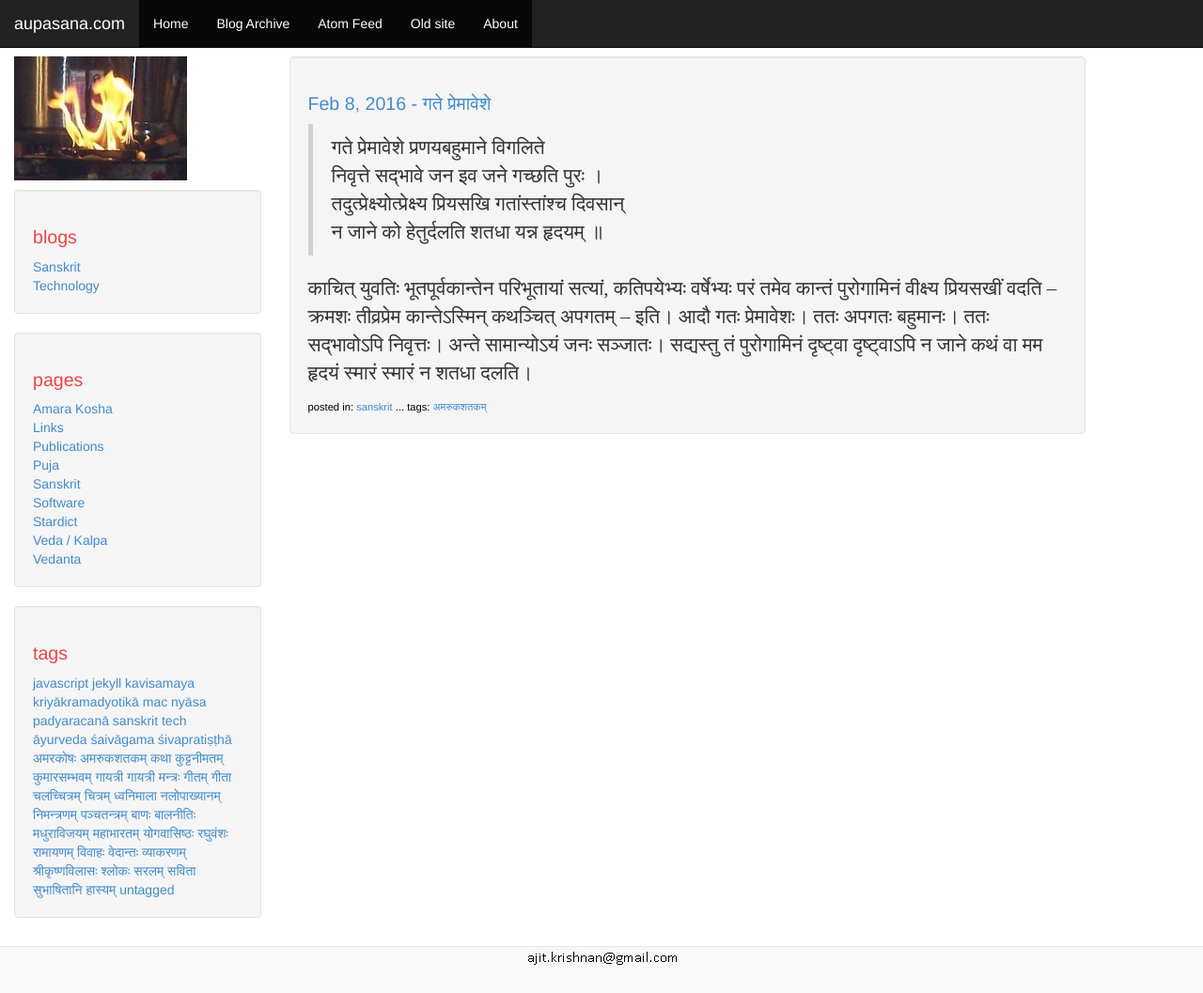
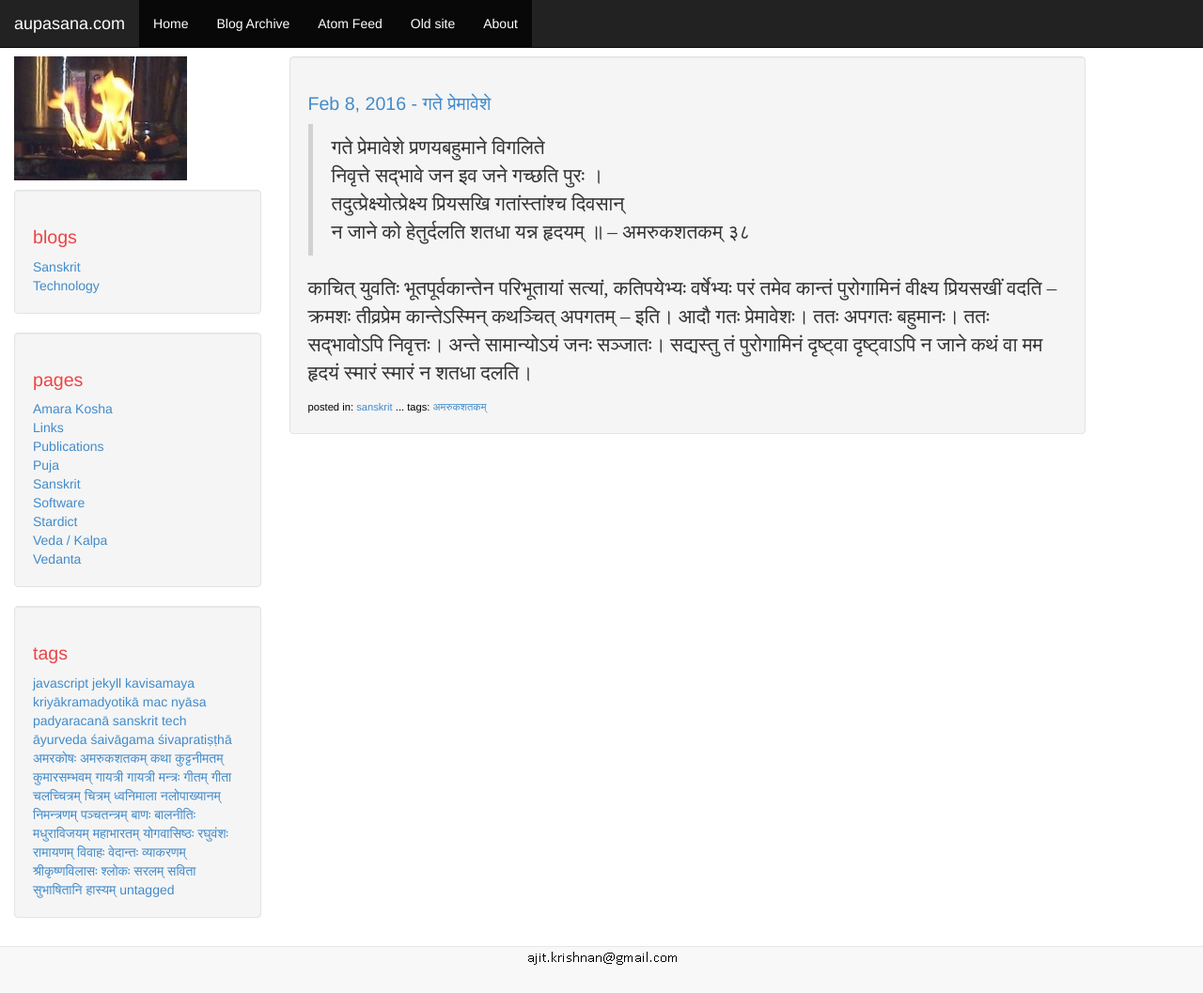
Before and after one commit to aupasana/aupasana.github.io, a Jekyll site: the page built from _posts/2016-02-08-gate-premaveshe.md, in a window 1280 px wide and 1057 px high. Shown: the whole window at 94% size. Built offline with Jekyll 4.4.1, drawn with Linux system fonts in a browser that asks for light colours; comment, search, counter and statistics services are not loaded.

Commit message:
Update post content

```diff
--- a/_posts/2016-02-08-gate-premaveshe.md
+++ b/_posts/2016-02-08-gate-premaveshe.md
@@ -12,6 +12,7 @@ tags:
 > निवृत्ते सद्भावे जन इव जने गच्छति पुरः ।
 > तदुत्प्रेक्ष्योत्प्रेक्ष्य प्रियसखि गतांस्तांश्च दिवसान्
 > न जाने को हेतुर्दलति शतधा यन्न हृदयम् ॥
+> -- अमरुकशतकम् ३८
 
 काचित् युवतिः भूतपूर्वकान्तेन परिभूतायां सत्यां, कतिपयेभ्यः वर्षेभ्यः परं
 तमेव कान्तं पुरोगामिनं वीक्ष्य प्रियसखीं वदति -- क्रमशः तीव्रप्रेम कान्तेऽस्मिन्
```
